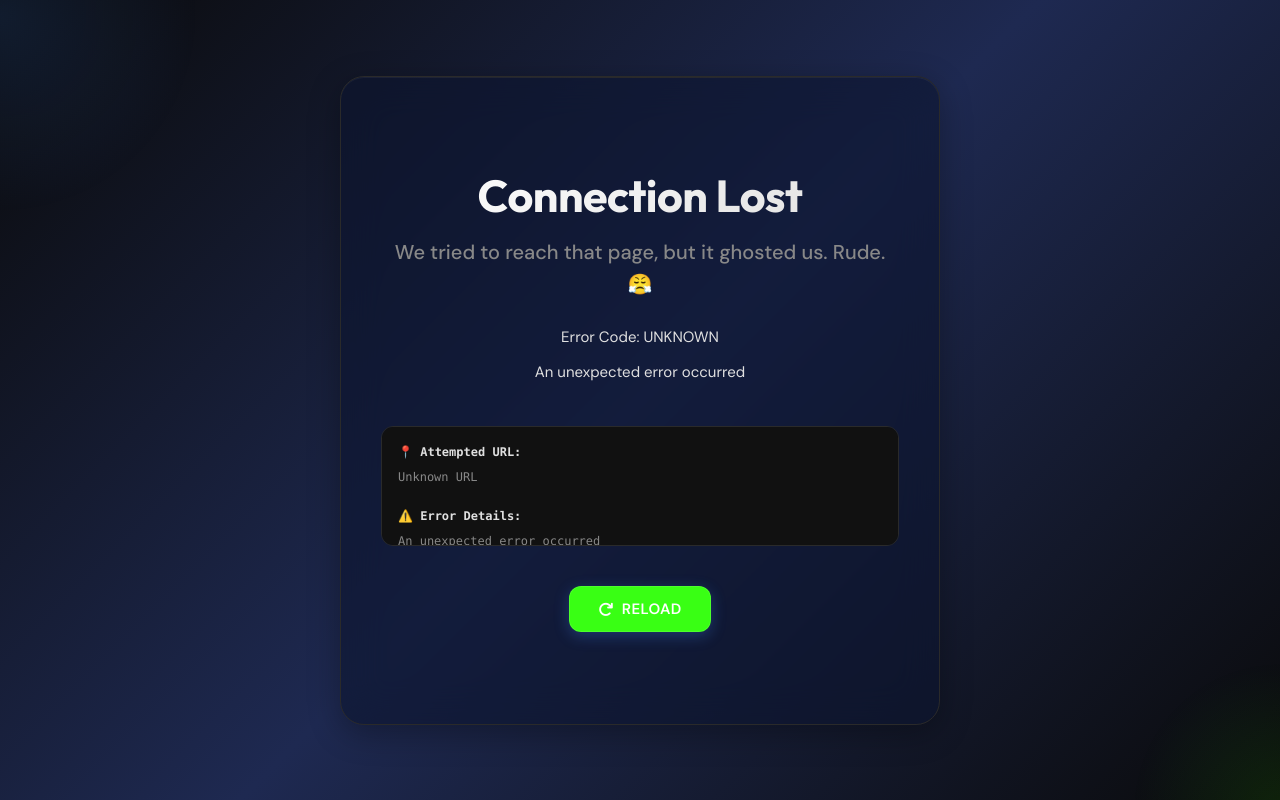
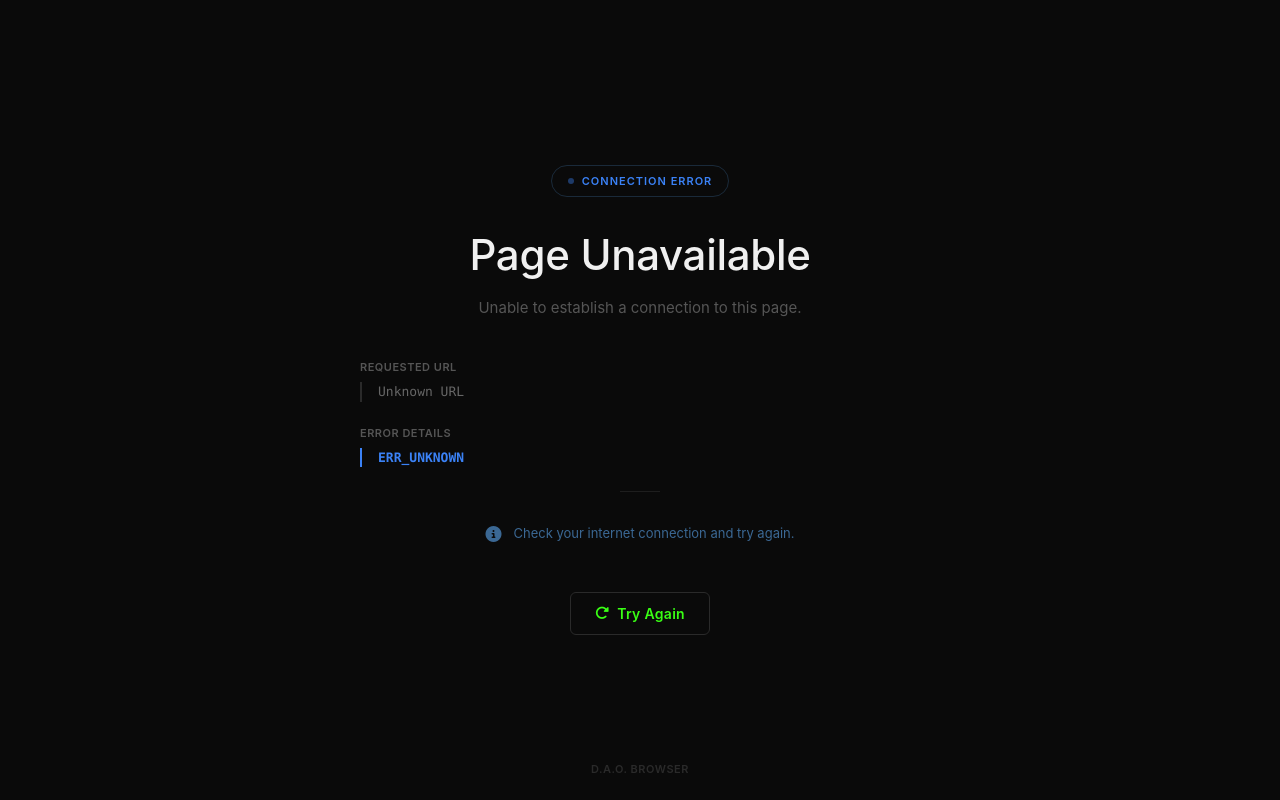
Before and after one commit to Darshanh20/DAO-BROWSER, an Electron app: page DAO_Browser/src/renderer/pages/error.html in a window 1280 px wide. Drawn offline with Linux system fonts and the light colour scheme.

Commit message:
feat: Enhance history tracking and error page design with improved data handling and UI updates

```diff
--- a/DAO_Browser/src/renderer/pages/error.html
+++ b/DAO_Browser/src/renderer/pages/error.html
@@ -6,412 +6,358 @@
     <title>Error - D.A.O. Browser</title>
     <link rel="stylesheet" href="https://cdnjs.cloudflare.com/ajax/libs/font-awesome/6.4.0/css/all.min.css">
     <style>
-        /* Import Google Fonts */
-        @import url('https://fonts.googleapis.com/css2?family=Outfit:wght@400;600;700&family=DM+Sans:wght@400;500;600&display=swap');
-
-        /* Design System Variables */
-        :root {
-            --color-bg: #0a0a0a;
-            --color-surface: #111111;
-            --color-surface-2: #1a1a1a;
-            --color-border: #2a2a2a;
-            --color-primary: #39ff14;
-            --color-primary-glow: #39ff14;
-            --color-text-primary: #e0e0e0;
-            --color-text-secondary: #888888;
-            --color-text-muted: #555555;
-            --color-heading: #ffffff;
-            --color-error: #ff003c;
-        }
-
         * {
             margin: 0;
             padding: 0;
             box-sizing: border-box;
-            color: inherit;
         }
 
-        html, body {
+        html,
+        body {
             width: 100%;
             height: 100%;
         }
 
         body {
-            background: linear-gradient(135deg, var(--color-bg) 0%, #1e2951 50%, var(--color-bg) 100%);
-            background-attachment: fixed;
-            color: var(--color-text-primary);
-            font-family: 'DM Sans', -apple-system, BlinkMacSystemFont, 'Segoe UI', 'Roboto', sans-serif;
+            background: #0a0a0a;
+            color: #f0f0f0;
+            font-family: -apple-system, BlinkMacSystemFont, 'Segoe UI', 'Roboto', 'Helvetica Neue', Arial, sans-serif;
             display: flex;
             align-items: center;
             justify-content: center;
-            padding: 20px;
             min-height: 100vh;
-            overflow: hidden;
+            padding: 20px 40px;
+            position: relative;
         }
 
-        /* Animated background elements */
-        .bg-orb-1 {
-            position: fixed;
-            width: 400px;
-            height: 400px;
-            background: radial-gradient(circle, rgba(59, 130, 246, 0.15) 0%, transparent 70%);
-            border-radius: 50%;
-            top: -200px;
-            left: -200px;
-            animation: float 20s ease-in-out infinite;
-            z-index: -1;
+        /* Container for centered content */
+        .error-container {
+            width: 100%;
+            max-width: 560px;
+            text-align: center;
+            display: flex;
+            flex-direction: column;
+            align-items: center;
+            gap: 0;
         }
 
-        .bg-orb-2 {
-            position: fixed;
-            width: 300px;
-            height: 300px;
-            background: radial-gradient(circle, rgba(57, 255, 20, 0.1) 0%, transparent 70%);
-            border-radius: 50%;
-            bottom: -150px;
-            right: -150px;
-            animation: float 25s ease-in-out infinite reverse;
-            z-index: -1;
+        /* Status pill */
+        .status-pill {
+            display: inline-flex;
+            align-items: center;
+            gap: 8px;
+            background: transparent;
+            border: 1px solid #1a2a3a;
+            border-radius: 20px;
+            padding: 8px 16px;
+            margin-bottom: 32px;
+            font-size: 11px;
+            font-weight: 600;
+            letter-spacing: 1px;
+            text-transform: uppercase;
+            color: #3b82f6;
         }
 
-        @keyframes float {
-            0%, 100% { transform: translateY(0px); }
-            50% { transform: translateY(30px); }
+        .status-dot {
+            width: 6px;
+            height: 6px;
+            background: #3b82f6;
+            border-radius: 50%;
+            flex-shrink: 0;
+            animation: pulse 2s ease-in-out infinite;
         }
 
-        .error-wrapper {
-            width: 100%;
-            max-width: 600px;
-            animation: slideIn 0.6s cubic-bezier(0.34, 1.56, 0.64, 1);
+        @keyframes pulse {
+            0%, 100% { opacity: 1; }
+            50% { opacity: 0.4; }
         }
 
-        @keyframes slideIn {
-            from {
-                opacity: 0;
-                transform: translateY(-30px) scale(0.95);
-            }
-            to {
-                opacity: 1;
-                transform: translateY(0) scale(1);
-            }
+        /* Title */
+        h1 {
+            font-size: 42px;
+            font-weight: 500;
+            color: #f0f0f0;
+            margin-bottom: 16px;
+            letter-spacing: -0.3px;
         }
 
-        .error-card {
-            background: rgba(13, 21, 48, 0.6);
-            backdrop-filter: blur(20px);
-            border: 1px solid var(--color-border);
-            border-radius: 24px;
-            padding: 60px 40px;
-            text-align: center;
-            box-shadow: 0 8px 32px rgba(0, 0, 0, 0.3),
-                        inset 0 1px 0 rgba(255, 255, 255, 0.05);
-            position: relative;
-            overflow: hidden;
-        }
-
-        .error-card::before {
-            content: '';
-            position: absolute;
-            top: 0;
-            left: 0;
-            right: 0;
-            height: 1px;
-            background: linear-gradient(90deg, transparent, var(--color-border), transparent);
-        }
-
-        .error-icon {
-            font-size: 120px;
-            margin-bottom: 30px;
-            display: block;
-            animation: iconBounce 2.5s ease-in-out infinite;
-            color: var(--color-primary-glow);
-        }
-
-        @keyframes iconBounce {
-            0%, 100% { transform: translateY(0) rotate(0deg); opacity: 1; }
-            25% { transform: translateY(-15px) rotate(-5deg); }
-            50% { transform: translateY(0) rotate(0deg); }
-            75% { transform: translateY(-10px) rotate(5deg); }
-        }
-
-        h1 {
-            font-family: 'Outfit', sans-serif;
-            font-size: 2.8rem;
-            font-weight: 700;
-            margin-bottom: 12px;
-            background: linear-gradient(135deg, var(--color-heading) 0%, var(--color-text-primary) 100%);
-            -webkit-background-clip: text;
-            -webkit-text-fill-color: transparent;
-            background-clip: text;
-            letter-spacing: -0.5px;
-            color: var(--color-heading);
-        }
-
-        .error-tagline {
-            font-size: 20px;
-            color: var(--color-text-secondary);
-            margin-bottom: 24px;
-            font-weight: 500;
+        /* Subtitle */
+        .subtitle {
+            font-size: 15px;
+            color: #555555;
+            margin-bottom: 40px;
             line-height: 1.6;
-        }
-
-        .error-subtext {
-            font-size: 15px;
-            color: var(--color-text-primary);
-            margin-bottom: 40px;
-            line-height: 1.8;
-            max-width: 480px;
+            max-width: 340px;
             margin-left: auto;
             margin-right: auto;
         }
 
-        .error-details {
-            background: var(--color-surface);
-            border: 1px solid var(--color-border);
-            border-radius: 12px;
-            padding: 16px;
-            margin-bottom: 40px;
+        /* URL section */
+        .url-section {
+            width: 100%;
+            margin-bottom: 24px;
             text-align: left;
-            font-family: 'Monaco', 'Courier New', monospace;
-            font-size: 12px;
-            color: var(--color-text-secondary);
-            max-height: 120px;
-            overflow-y: auto;
-            word-break: break-all;
-            line-height: 1.6;
         }
 
-        .error-details::-webkit-scrollbar {
-            width: 6px;
+        .section-label {
+            font-size: 11px;
+            font-weight: 600;
+            text-transform: uppercase;
+            letter-spacing: 0.5px;
+            color: #555555;
+            margin-bottom: 8px;
+            display: block;
         }
 
-        .error-details::-webkit-scrollbar-track {
-            background: rgba(0, 0, 0, 0.2);
-            border-radius: 3px;
+        .url-display {
+            font-family: 'Monaco', 'Courier New', monospace;
+            font-size: 13px;
+            color: #666666;
+            padding-left: 16px;
+            border-left: 2px solid #2a2a2a;
+            word-break: break-all;
+            line-height: 1.5;
         }
 
-        .error-details::-webkit-scrollbar-thumb {
-            background: var(--color-border);
-            border-radius: 3px;
+        /* Error details section */
+        .error-section {
+            width: 100%;
+            margin-bottom: 24px;
+            text-align: left;
         }
 
-        .error-details::-webkit-scrollbar-thumb:hover {
-            background: var(--color-primary-glow);
+        .error-display {
+            font-family: 'Monaco', 'Courier New', monospace;
+            font-size: 13px;
+            color: #666666;
+            padding-left: 16px;
+            border-left: 2px solid #3b82f6;
+            word-break: break-all;
+            line-height: 1.5;
         }
 
-        .error-details-label {
+        .error-code {
+            color: #3b82f6;
             font-weight: 600;
-            color: var(--color-text-primary);
-            display: block;
-            margin-bottom: 6px;
         }
 
-        .action-buttons {
-            display: flex;
-            gap: 12px;
-            justify-content: center;
-            flex-wrap: wrap;
-            margin-bottom: 32px;
+        /* Thin divider */
+        .divider {
+            width: 40px;
+            height: 1px;
+            background: #1e1e1e;
+            margin: 0 auto 32px;
         }
 
-        button {
-            padding: 12px 28px;
-            border: none;
-            border-radius: 12px;
-            font-size: 15px;
-            font-weight: 600;
-            cursor: pointer;
-            transition: all 0.3s cubic-bezier(0.34, 1.56, 0.64, 1);
+        /* Info row */
+        .info-row {
+            display: flex;
+            align-items: flex-start;
+            gap: 12px;
+            margin-bottom: 48px;
+            text-align: left;
+        }
+
+        .info-icon {
+            font-size: 16px;
+            color: #3b6894;
+            flex-shrink: 0;
+            margin-top: 2px;
+        }
+
+        .info-text {
+            font-size: 13px;
+            color: #3b6894;
+            line-height: 1.5;
+        }
+
+        /* Button */
+        .btn-reload {
             display: inline-flex;
             align-items: center;
             gap: 8px;
-            text-transform: uppercase;
-            letter-spacing: 0.5px;
-            font-family: 'DM Sans', sans-serif;
+            background: transparent;
+            border: 1px solid #2a2a2a;
+            color: #39ff14;
+            padding: 12px 24px;
+            border-radius: 6px;
+            font-size: 14px;
+            font-weight: 600;
+            cursor: pointer;
+            transition: all 0.15s ease;
+            letter-spacing: 0.3px;
+            text-decoration: none;
+            font-family: inherit;
         }
 
-        .btn-primary {
-            background: linear-gradient(135deg, var(--color-primary) 0%, var(--color-primary-glow) 100%);
-            color: var(--color-heading);
-            box-shadow: 0 4px 15px rgba(59, 130, 246, 0.3);
-            border: 1px solid rgba(255, 255, 255, 0.1);
+        .btn-reload:hover {
+            background: #0a1a00;
+            border-color: #39ff14;
         }
 
-        .btn-primary:hover {
-            background: linear-gradient(135deg, var(--color-primary-glow) 0%, var(--color-primary) 100%);
-            transform: translateY(-3px);
-            box-shadow: 0 6px 25px rgba(59, 130, 246, 0.5);
+        .btn-reload:active {
+            opacity: 0.85;
         }
 
-        .btn-primary:active {
-            transform: translateY(-1px);
-        }
-
-        .btn-secondary {
-            background: var(--color-surface-2);
-            color: var(--color-text-primary);
-            border: 1px solid var(--color-border);
-            backdrop-filter: blur(10px);
-        }
-
-        .btn-secondary:hover {
-            background: var(--color-surface);
-            border-color: var(--color-primary-glow);
-            transform: translateY(-3px);
-            box-shadow: 0 6px 20px rgba(57, 255, 20, 0.15);
-        }
-
-        .btn-secondary:active {
-            transform: translateY(-1px);
-        }
-
-        .tips-section {
-            margin-top: 40px;
-            padding-top: 24px;
-            border-top: 1px solid var(--color-border);
-        }
-
-        .tips-title {
-            font-size: 13px;
-            color: var(--color-text-secondary);
-            margin-bottom: 12px;
+        /* Footer */
+        .footer {
+            position: absolute;
+            bottom: 24px;
+            left: 0;
+            right: 0;
+            font-size: 11px;
             font-weight: 600;
+            letter-spacing: 0.5px;
             text-transform: uppercase;
-            letter-spacing: 1px;
-        }
-
-        .tips-list {
-            list-style: none;
-            font-size: 14px;
-            color: var(--color-text-primary);
-            line-height: 2;
-        }
-
-        .tips-list li {
-            display: flex;
-            align-items: center;
-            justify-content: center;
-        }
-
-        .tips-list li:before {
-            content: "→";
-            color: var(--color-primary);
-            margin-right: 10px;
-            font-weight: 600;
+            color: #2a2a2a;
+            text-align: center;
         }
 
         /* Responsive */
-        @media (max-width: 600px) {
-            .error-card {
-                padding: 40px 24px;
+        @media (max-width: 640px) {
+            body {
+                padding: 20px;
+            }
+
+            .error-container {
+                max-width: 100%;
             }
 
             h1 {
-                font-size: 2.2rem;
+                font-size: 32px;
             }
 
-            .error-tagline {
-                font-size: 18px;
+            .subtitle {
+                font-size: 14px;
+                max-width: 100%;
+                margin-bottom: 32px;
             }
 
-            .error-icon {
-                font-size: 80px;
+            .url-section,
+            .error-section {
+                margin-bottom: 20px;
             }
 
-            .action-buttons {
-                flex-direction: column;
+            .section-label {
+                font-size: 10px;
             }
 
-            button {
-                width: 100%;
-                justify-content: center;
+            .url-display,
+            .error-display {
+                font-size: 12px;
+                padding-left: 12px;
+            }
+
+            .info-row {
+                margin-bottom: 40px;
+            }
+
+            .info-text {
+                font-size: 12px;
+            }
+
+            .btn-reload {
+                padding: 10px 20px;
+                font-size: 13px;
+            }
+
+            .footer {
+                font-size: 10px;
             }
         }
     </style>
 </head>
 
 <body>
-    <div class="bg-orb-1"></div>
-    <div class="bg-orb-2"></div>
+    <div class="error-container">
+        <!-- Status Pill -->
+        <div class="status-pill">
+            <span class="status-dot"></span>
+            Connection Error
+        </div>
 
-    <div class="error-wrapper">
-        <div class="error-card">
-            <i class="fas fa-wifi-slash error-icon"></i>
+        <!-- Title -->
+        <h1>Page Unavailable</h1>
 
-            <h1>Connection Lost</h1>
-            <p class="error-tagline" id="quirky-message">The internet gods have spoken.</p>
+        <!-- Subtitle -->
+        <p class="subtitle">Unable to establish a connection to this page.</p>
 
-            <div class="error-subtext">
-                <div style="margin-bottom: 8px;"><span id="error-code-display">Error Code: N/A</span></div>
-                <div id="error-message-display">Unable to reach this page</div>
-            </div>
+        <!-- URL Section -->
+        <div class="url-section">
+            <label class="section-label">Requested URL</label>
+            <div class="url-display" id="error-url-display">Unknown</div>
+        </div>
 
-            <div class="error-details">
-                <span class="error-details-label">📍 Attempted URL:</span>
-                <div id="error-url-display">Unknown</div>
-                <br>
-                <span class="error-details-label">⚠️ Error Details:</span>
-                <div id="error-full-details">An unexpected error occurred</div>
-            </div>
-
-            <div class="action-buttons">
-                <button class="btn-primary" onclick="reloadPage()">
-                    <i class="fas fa-redo"></i>Reload
-                </button>
+        <!-- Error Section -->
+        <div class="error-section">
+            <label class="section-label">Error Details</label>
+            <div class="error-display">
+                <span class="error-code" id="error-code-display">ERR_UNKNOWN</span>
+                <span id="error-message-display"></span>
             </div>
         </div>
+
+        <!-- Divider -->
+        <div class="divider"></div>
+
+        <!-- Info Row -->
+        <div class="info-row">
+            <i class="fas fa-circle-info info-icon"></i>
+            <div class="info-text" id="error-hint">Check your internet connection and try again.</div>
+        </div>
+
+        <!-- Reload Button -->
+        <button class="btn-reload" onclick="reloadPage()">
+            <i class="fas fa-rotate-right"></i>
+            Try Again
+        </button>
     </div>
 
+    <!-- Footer -->
+    <div class="footer">D.A.O. Browser</div>
+
     <script>
-        // Quirky messages
-        const quirkyMessages = [
-            "Looks like we took a wrong turn at the internet! 🗺️",
-            "The internet gods have spoken... and they said no. 🙏",
-            "Connection dropped harder than my productivity on Mondays. 📉",
-            "This page went ghosting mode. It's not you, it's definitely it. 👻",
-            "Error 404: Not your fault edition. Probably. 🤔",
-            "We tried to reach that page, but it ghosted us. Rude. 😤",
-            "Plot twist: The internet can't find it either. 🎬"
-        ];
-
-        // Get random quirky message
-        function getRandomQuirkyMessage() {
-            return quirkyMessages[Math.floor(Math.random() * quirkyMessages.length)];
-        }
-
         // Extract URL parameters
         const params = new URLSearchParams(window.location.search);
         const errorCode = params.get('code') || 'UNKNOWN';
         const errorMessage = params.get('message') || 'An unexpected error occurred';
         const errorUrl = params.get('url') || 'Unknown URL';
 
-        // Error code descriptions
-        const errorDescriptions = {
-            '-106': 'Network blocked - Check your firewall or proxy settings',
-            '-105': 'Unknown error - Something unexpected happened',
-            '-104': 'Connection reset - The server hung up on us',
-            '-3': 'Navigation aborted - The page was interrupted',
-            '-2': 'Failed request - Something went wrong with the connection',
-            '-1': 'Net failed - General network failure',
-            '118': 'Activate policy - Network policy issue',
-            '124': 'Address invalid - The address is not valid',
+        // Error hints based on error code
+        const errorHints = {
+            '-106': 'This site may be blocked by your firewall or network settings.',
+            '-105': 'The server could not be found. Check the URL and try again.',
+            '-104': 'The connection was reset. The server may be temporarily unavailable.',
+            '-103': 'Too many redirects. The page may have a configuration issue.',
+            '-102': 'Connection refused. The server is not accepting connections.',
+            '-101': 'Connection reset. Try refreshing the page.',
+            '-100': 'Connection closed. The server ended the connection unexpectedly.',
+            '-3': 'Navigation was cancelled.',
+            '-2': 'The request failed. Check your connection.',
+            '-1': 'Network error. Verify your internet connection.',
+            '-7': 'Connection timed out. The server took too long to respond.',
+            '-21': 'Network changed during the request. Try again.',
+            '-137': 'Name resolution failed. DNS could not resolve this address.',
+            '-118': 'Connection timed out.',
         };
 
         // Update DOM
-        document.getElementById('quirky-message').textContent = getRandomQuirkyMessage();
-        document.getElementById('error-code-display').textContent = `Error Code: ${errorCode}`;
-        document.getElementById('error-message-display').textContent = errorMessage;
         document.getElementById('error-url-display').textContent = errorUrl;
+        document.getElementById('error-code-display').textContent = `ERR_${Math.abs(parseInt(errorCode)) || errorCode}`;
 
-        const errorDesc = errorDescriptions[errorCode] || errorMessage;
-        document.getElementById('error-full-details').textContent = errorDesc;
+        if (errorMessage && errorMessage !== 'An unexpected error occurred') {
+            document.getElementById('error-message-display').textContent = ` - ${errorMessage}`;
+        }
+
+        const hint = errorHints[errorCode] || 'Check your internet connection and try again.';
+        document.getElementById('error-hint').textContent = hint;
 
         // Button function
         function reloadPage() {
             window.location.reload();
         }
 
-        // Allow back button to work
+        // Allow back navigation
         function goBack() {
             if (window.history.length > 1) {
                 window.history.back();
--- a/DAO_Browser/src/renderer/renderer.js
+++ b/DAO_Browser/src/renderer/renderer.js
@@ -386,6 +386,12 @@ class Tab {
             return;
         }
 
+        // Don't track internal file:// pages (history, shortcuts, error, etc.)
+        if (this.url.startsWith('file://')) {
+            console.log('[History] Skipping internal file:// page:', this.url);
+            return;
+        }
+
         try {
             // Get page title (fallback to URL if no title)
             const title = this.title && this.title !== 'New Tab' ? this.title : this.url;
```
Also changed, not shown: DAO_Browser/src/renderer/modules/history-page.js (+28 -1 lines), 1 other file.
